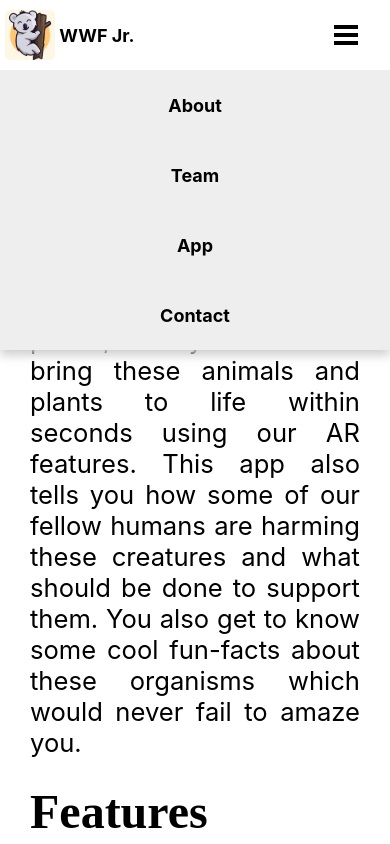
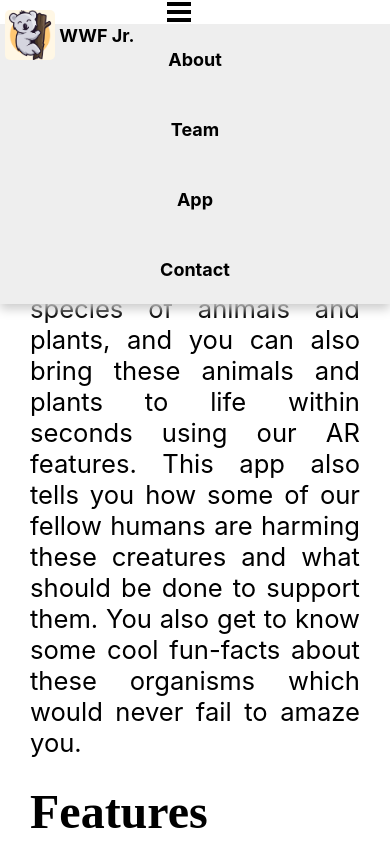
Before and after one commit to WWF-Jr/frontend, a Next.js app: page /app in a window 390 px wide. Both pictures are taken after a click on the link 195 px from the left and 35 px from the top of the page. Shown: the top 844 px of the page. Built offline with nearby package versions, Linux system fonts and the light colour scheme; a web font is replaced by a local one.

Commit message:
Added next.js's links for preloading

```diff
--- a/components/Footer.js
+++ b/components/Footer.js
@@ -1,5 +1,5 @@
 import React from 'react';
-
+import Link from "next/link"
 export default class Footer extends React.Component{
 	render(){
 		return(
@@ -9,47 +9,55 @@ export default class Footer extends React.Component{
 				</span>
 
 				<div className="links">
-					<a href="/#" className="item">
-						<p>About Us</p>
-					</a>
-					<a href="/#app" className="item">
-						<p>App</p>
-					</a>
-					<a href="/#team" className="item">
-						<p>Our Team</p>
-					</a>
-					<a href="https://github.com/WWF-Jr" className="item">
-						<p>Open Source</p>
-					</a>
-					<a href="/#contact" className="item">
-						<p>Contact</p>
-					</a>
+					<Link href="/#about">
+						<p className="item">About Us</p>
+					</Link>
+					<Link href="/app">
+						<p className="item">App</p>
+					</Link>
+					<Link href="/team">
+						<p className="item">Our Team</p>
+					</Link>
+					<Link href="https://github.com/WWF-Jr">
+						<p className="item">Open Source</p>
+					</Link>
+					<Link href="/contact">
+						<p className="item">Contact</p>
+					</Link>
 					<div className="social">
-						<a href="#" className="facebook" target="_blank">
+						<Link href="#" className="facebook" target="_blank">
+							<span className="facebook item">
 							<svg xmlns="http://www.w3.org/2000/svg" width="50" height="50" viewBox="0 0 24 24">
 								<path d="M9 8h-3v4h3v12h5v-12h3.642l.358-4h-4v-1.667c0-.955.192-1.333 1.115-1.333h2.885v-5h-3.808c-3.596 0-5.192 1.583-5.192 4.615v3.385z"/>
 							</svg>
-						</a>
-						<a href="#" className="twitter" target="_blank">
+							</span>
+						</Link>
+						<Link href="#" className="twitter" target="_blank">
+							<span className="twitter item">
 							<svg xmlns="http://www.w3.org/2000/svg" width="50" height="50" viewBox="0 0 24 24">
 								<path d="M24 4.557c-.883.392-1.832.656-2.828.775 1.017-.609 1.798-1.574 2.165-2.724-.951.564-2.005.974-3.127 1.195-.897-.957-2.178-1.555-3.594-1.555-3.179 0-5.515 2.966-4.797 6.045-4.091-.205-7.719-2.165-10.148-5.144-1.29 2.213-.669 5.108 1.523 6.574-.806-.026-1.566-.247-2.229-.616-.054 2.281 1.581 4.415 3.949 4.89-.693.188-1.452.232-2.224.084.626 1.956 2.444 3.379 4.6 3.419-2.07 1.623-4.678 2.348-7.29 2.04 2.179 1.397 4.768 2.212 7.548 2.212 9.142 0 14.307-7.721 13.995-14.646.962-.695 1.797-1.562 2.457-2.549z"/>
 							</svg>
-						</a>
-						<a href="#" className="instagram" target="_blank">
+							</span>
+						</Link>
+						<Link href="#" className="instagram" target="_blank">
+							<span className="instagram item">
 							<svg xmlns="http://www.w3.org/2000/svg" width="50" height="50" viewBox="0 0 24 24">
 								<path d="M12 2.163c3.204 0 3.584.012 4.85.07 3.252.148 4.771 1.691 4.919 4.919.058 1.265.069 1.645.069 4.849 0 3.205-.012 3.584-.069 4.849-.149 3.225-1.664 4.771-4.919 4.919-1.266.058-1.644.07-4.85.07-3.204 0-3.584-.012-4.849-.07-3.26-.149-4.771-1.699-4.919-4.92-.058-1.265-.07-1.644-.07-4.849 0-3.204.013-3.583.07-4.849.149-3.227 1.664-4.771 4.919-4.919 1.266-.057 1.645-.069 4.849-.069zm0-2.163c-3.259 0-3.667.014-4.947.072-4.358.2-6.78 2.618-6.98 6.98-.059 1.281-.073 1.689-.073 4.948 0 3.259.014 3.668.072 4.948.2 4.358 2.618 6.78 6.98 6.98 1.281.058 1.689.072 4.948.072 3.259 0 3.668-.014 4.948-.072 4.354-.2 6.782-2.618 6.979-6.98.059-1.28.073-1.689.073-4.948 0-3.259-.014-3.667-.072-4.947-.196-4.354-2.617-6.78-6.979-6.98-1.281-.059-1.69-.073-4.949-.073zm0 5.838c-3.403 0-6.162 2.759-6.162 6.162s2.759 6.163 6.162 6.163 6.162-2.759 6.162-6.163c0-3.403-2.759-6.162-6.162-6.162zm0 10.162c-2.209 0-4-1.79-4-4 0-2.209 1.791-4 4-4s4 1.791 4 4c0 2.21-1.791 4-4 4zm6.406-11.845c-.796 0-1.441.645-1.441 1.44s.645 1.44 1.441 1.44c.795 0 1.439-.645 1.439-1.44s-.644-1.44-1.439-1.44z"/>
 							</svg>
-						</a>
-						<a href="#" className="email" target="_blank">
+							</span>
+						</Link>
+						<Link href="#" className="email" target="_blank">
+							<span className="email item">
 							<svg xmlns="http://www.w3.org/2000/svg" width="50" height="50" viewBox="0 0 24 24">
 								<path d="M0 3v18h24v-18h-24zm6.623 7.929l-4.623 5.712v-9.458l4.623 3.746zm-4.141-5.929h19.035l-9.517 7.713-9.518-7.713zm5.694 7.188l3.824 3.099 3.83-3.104 5.612 6.817h-18.779l5.513-6.812zm9.208-1.264l4.616-3.741v9.348l-4.616-5.607z"/>
 							</svg>
-						</a>
+							</span>
+						</Link>
 					</div>
 				</div>
 
 				<div className="copyright">
-					&copy; 2021, By the <a href="https://github.com/WWF-Jr">WWF Jr. Team</a>
+					&copy; 2021, By the <Link  href="https://github.com/WWF-Jr">WWF Jr. Team</Link>
 				</div>
 			</footer>
 		)
--- a/components/Navbar.js
+++ b/components/Navbar.js
@@ -1,12 +1,13 @@
 import React from 'react';
+import Link from "next/link"
 
 export default class Navbar extends React.Component{
 	render(){
 		return(
 			<nav>
-				<a href="/" id="homelink">
-					<img src="/Favicon.png" alt="" height="50px" />&nbsp;<span>WWF Jr.</span>
-				</a>
+				<Link href="/">
+					<span id="homelink"><img src="/Favicon.png" alt="" height="50px" />&nbsp;<span>WWF Jr.</span></span>
+				</Link>
 
 				<div className="buttonbar inactive" id="buttonbar">
 					<a className="toggle" onClick={toggleMenu}>
@@ -14,18 +15,18 @@ export default class Navbar extends React.Component{
 						<path d="M24 6h-24v-4h24v4zm0 4h-24v4h24v-4zm0 8h-24v4h24v-4z"></path>
 						</svg>
 					</a>
-					<a href="/#" className="item" onClick={toggleMenu}>
-						<p>About</p>
-					</a>
-					<a href="/#team" className="item" onClick={toggleMenu}>
-						<p>Team</p>
-					</a>
-					<a href="/#app" className="item" onClick={toggleMenu}>
-						<p>App</p>
-					</a>
-					<a href="/#contact" className="item" onClick={toggleMenu}>
-						<p>Contact</p>
-					</a>
+					<Link href="/#about">
+						<p className="item" onClick={toggleMenu}>About</p>
+					</Link>
+					<Link href="/team">
+						<p className="item" onClick={toggleMenu}>Team</p>
+					</Link>
+					<Link href="/app">
+						<p className="item" onClick={toggleMenu}>App</p>
+					</Link>
+					<Link href="/contact">
+						<p className="item" onClick={toggleMenu}>Contact</p>
+					</Link>
 				</div>
 			</nav>
 		)
--- a/pages/index.js
+++ b/pages/index.js
@@ -6,7 +6,7 @@ export default function Home() {
   return (
     <div className="container">
 
-      <main className="grid-2">
+      <main className="grid-2" id="about">
         <div>
           <img src="/Logo.png" alt="" style={{width:"70vmin", borderRadius: "10px"}}/>
         </div>
--- a/styles/Footer.css
+++ b/styles/Footer.css
@@ -10,11 +10,12 @@ footer .links {
     grid-template-columns: repeat(2, 1fr);
 }
 
-footer a {
+footer .item {
     color: #fff;
+    cursor: pointer;
 }
 
-footer a:hover {
+footer .item:hover {
     filter: brightness(50%);
     color: #fff;
 }
@@ -25,14 +26,14 @@ footer .social {
     align-items: center;
 }
 
-footer .social a {
+footer .social span {
     width: 50px;
     height: 50px;
     border-radius: 50%;
     margin-right: 5px;
 }
 
-footer .social a svg {
+footer .social span svg {
     transform: scale(.5);
     fill: white;
 }
--- a/styles/Navbar.css
+++ b/styles/Navbar.css
@@ -30,6 +30,7 @@ nav #homelink {
     width: fit-content;
     color: #000;
     z-index: 101;
+    cursor: pointer;
 }
 
 nav .buttonbar {
@@ -40,16 +41,19 @@ nav .buttonbar {
     align-items: center;
 }
 
-.buttonbar a {
+.buttonbar p {
     color: #000;
     background-color: #fff;
-    text-align: center;
+    display: flex;
+    justify-content: center;
+    align-items: center;
     width: 120px;
+    height: 100%;
     transition: all .2s;
     cursor: pointer;
 }
 
-.buttonbar a.item:hover {
+.buttonbar .item:hover {
     background-color: #ddd;
     color: #000;
 }
@@ -67,7 +71,7 @@ nav .buttonbar {
         left: 0;
         box-shadow: 0 0 10px 0 solid #000;
     }
-    .buttonbar a {
+    .buttonbar p {
         height: 70px;
         width: 100%;
         display: flex;
@@ -79,16 +83,16 @@ nav .buttonbar {
         justify-content: flex-end;
         padding-right: 2rem;
     }
-    .buttonbar a.item {
+    .buttonbar .item {
         transition: all .4s ease;
         background-color: #eee;
         margin: 0;
     }
-    .buttonbar.inactive a.item {
+    .buttonbar.inactive .item {
         height: 0;
         display: none;
     }
-    .buttonbar.active a.item {
+    .buttonbar.active .item {
         height: 70px;
         display: flex;
     }
@@ -105,15 +109,16 @@ nav .buttonbar {
     nav #homelink {
         color: #fff;
     }
-    .buttonbar a {
+    .buttonbar p {
         color: #fff;
         background-color: #333;
+        fill: #fff;
     }
-    .buttonbar a.item:hover {
+    .buttonbar .item:hover {
         background-color: #555;
         color: #fff;
     }
-    .buttonbar a.item {
+    .buttonbar .item {
         background-color: #333;
     }
     .buttonbar.active:last-child {
```
